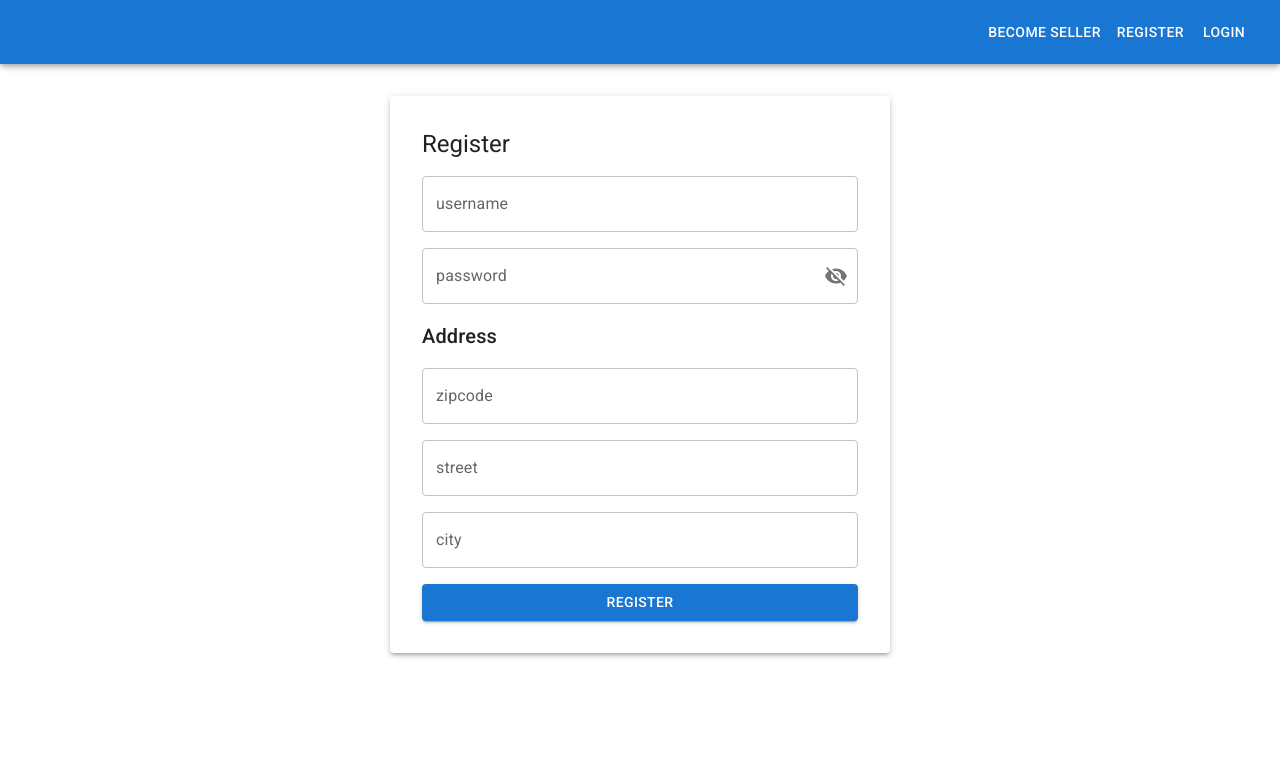
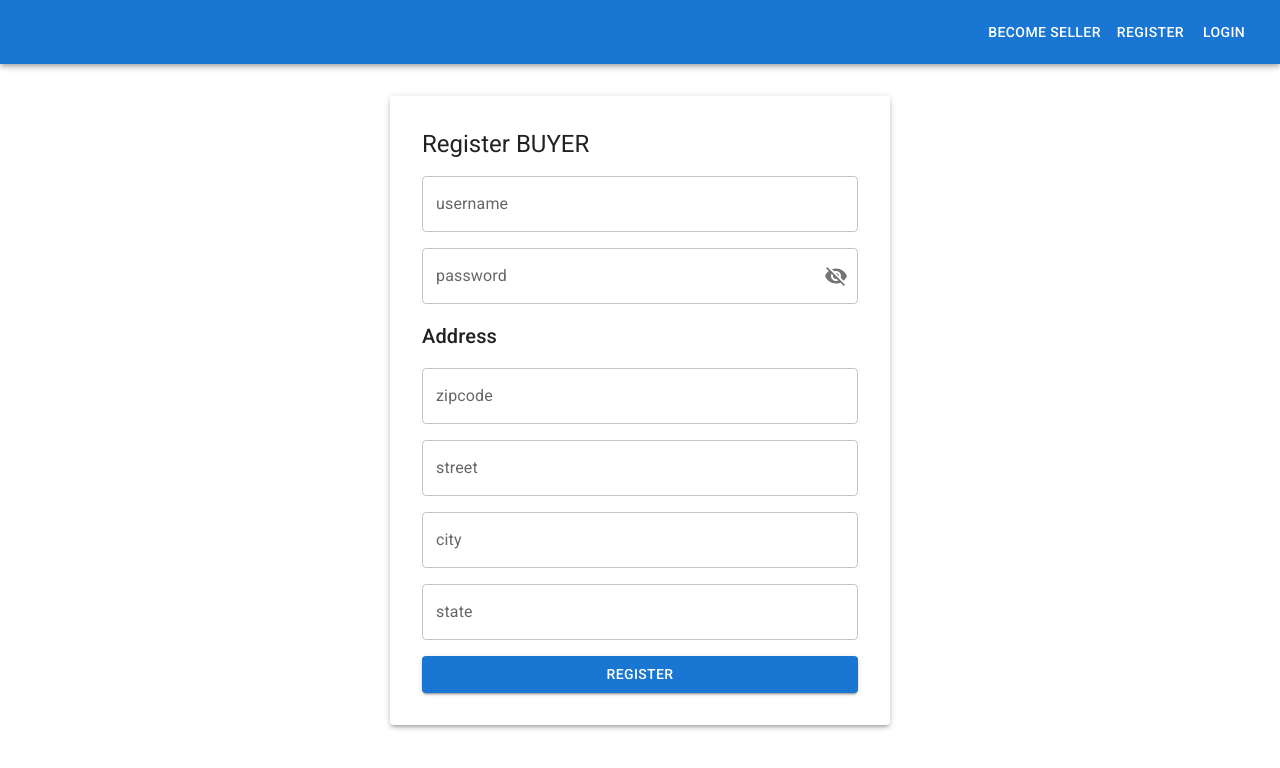
Before and after one commit to ToeToeAung/waa-project, a React (Create React App) app in the folder frontend/: page /register in a window 1280 px wide. Shown: the top 768 px of the page. Built offline with nearby package versions, Linux system fonts and the light colour scheme.

Commit message:
connect register form

```diff
--- a/frontend/src/App.js
+++ b/frontend/src/App.js
@@ -15,6 +15,7 @@ import { OrderHistory } from "./components/OrderHistory"
 import { CreateCategory } from "./components/admin/CreateCategory"
 import { useInitAuthStore } from "./hook/auth"
 import { Welcome } from "./components/Welcome"
+import { USER_ROLE_BUYER, USER_ROLE_SELLER } from "./entity/Auth"
 
 function App() {
   useInitAuthStore()
@@ -32,7 +33,10 @@ function App() {
               <Route path=":id" element={<ProductDetails />} />
             </Route>
             <Route path="/orders" element={<OrderHistory />} />
-            <Route path="/register" element={<Register role="buyer" />} />
+            <Route
+              path="/register"
+              element={<Register role={USER_ROLE_BUYER} />}
+            />
             <Route path="/login" element={<Login />} />
             <Route path="/cart" element={<Cart />} />
             <Route path="/admin">
@@ -40,7 +44,10 @@ function App() {
               <Route path="categories" element={<CreateCategory />} />
             </Route>
             <Route path="/seller">
-              <Route path="register" element={<Register role="seller" />} />
+              <Route
+                path="register"
+                element={<Register role={USER_ROLE_SELLER} />}
+              />
               <Route path="products">
                 <Route index element={<SellerProducts />} />
                 <Route path=":id" element={<SellerEditProduct />} />
--- a/frontend/src/api/auth.js
+++ b/frontend/src/api/auth.js
@@ -25,9 +25,9 @@ export async function register({
   username,
   password,
   role,
-  address: { street, city, state, zip, country },
+  address: { street, city, state, zip },
 }) {
-  return publicAxois.post("/register", {
+  return publicAxois.post("/users/register", {
     username,
     password,
     role,
@@ -36,7 +36,6 @@ export async function register({
       city,
       state,
       zip,
-      country,
     },
   })
 }
--- a/frontend/src/components/Register.js
+++ b/frontend/src/components/Register.js
@@ -8,15 +8,21 @@ import {
   Typography,
 } from "@mui/material"
 import React, { useReducer, useState } from "react"
+import { register } from "../api/auth"
+import { useLogin } from "../hook/auth"
+import { useNavigate } from "react-router-dom"
 
 const SET_USERNAME = "set_username"
 const SET_PASSWORD = "set_password"
 const SET_ZIPCODE = "set_zipcode"
 const SET_STREET = "set_street"
 const SET_CITY = "set_city"
+const SET_STATE = "set_state"
 const TOGGLE_SHOW_PASSWORD = "toggle_show_password"
 
 export function Register(props) {
+  const login = useLogin()
+  const navigate = useNavigate()
   const [state, dispatch] = useReducer(
     (state, action) => {
       switch (action.type) {
@@ -30,6 +36,8 @@ export function Register(props) {
           return { ...state, street: action.street }
         case SET_CITY:
           return { ...state, city: action.city }
+        case SET_STATE:
+          return { ...state, state: action.state }
         case TOGGLE_SHOW_PASSWORD:
           return { ...state, showPassword: !state.showPassword }
       }
@@ -40,6 +48,7 @@ export function Register(props) {
       zipcode: "",
       street: "",
       city: "",
+      state: "",
       showPassword: false,
     },
   )
@@ -56,7 +65,7 @@ export function Register(props) {
         margin: "0 auto",
       }}
     >
-      <Typography variant="h5">Register</Typography>
+      <Typography variant="h5">Register {props.role}</Typography>
       <TextField
         label="username"
         value={state.username}
@@ -104,20 +113,28 @@ export function Register(props) {
         value={state.city}
         onChange={(e) => dispatch({ type: SET_CITY, city: e.target.value })}
       />
+      <TextField
+        label="state"
+        value={state.state}
+        onChange={(e) => dispatch({ type: SET_STATE, state: e.target.value })}
+      />
       <Button
         variant="contained"
-        onClick={() => {
+        onClick={async () => {
           const data = {
             username: state.username,
             password: state.password,
             address: {
-              zipcode: state.zipcode,
               street: state.street,
               city: state.city,
+              state: state.state,
+              zip: state.zipcode,
             },
             role: props.role,
           }
-          console.log(data)
+          await register(data)
+          await login({ username: state.username, password: state.password })
+          navigate("/welcome")
         }}
       >
         Register
```
